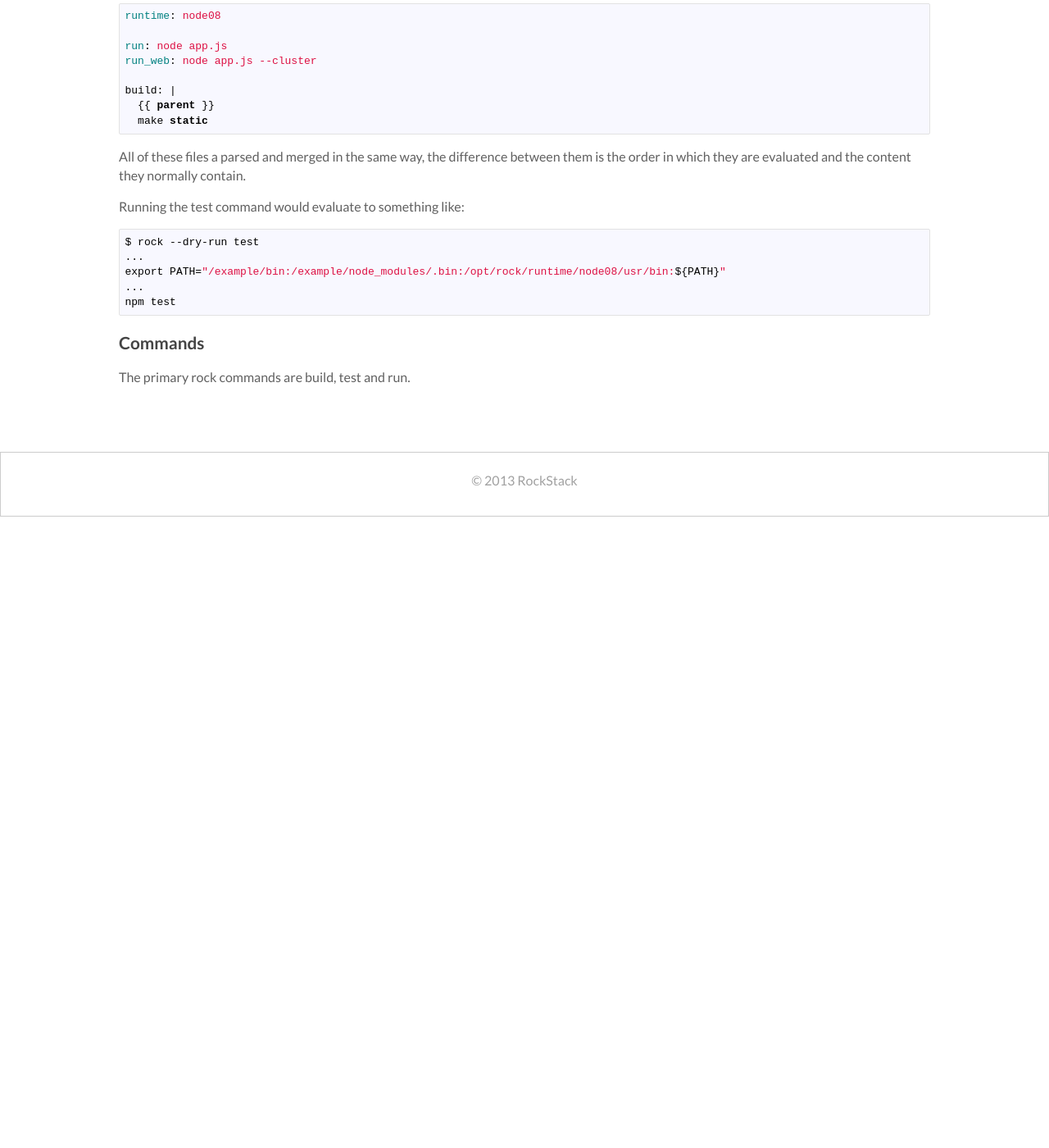
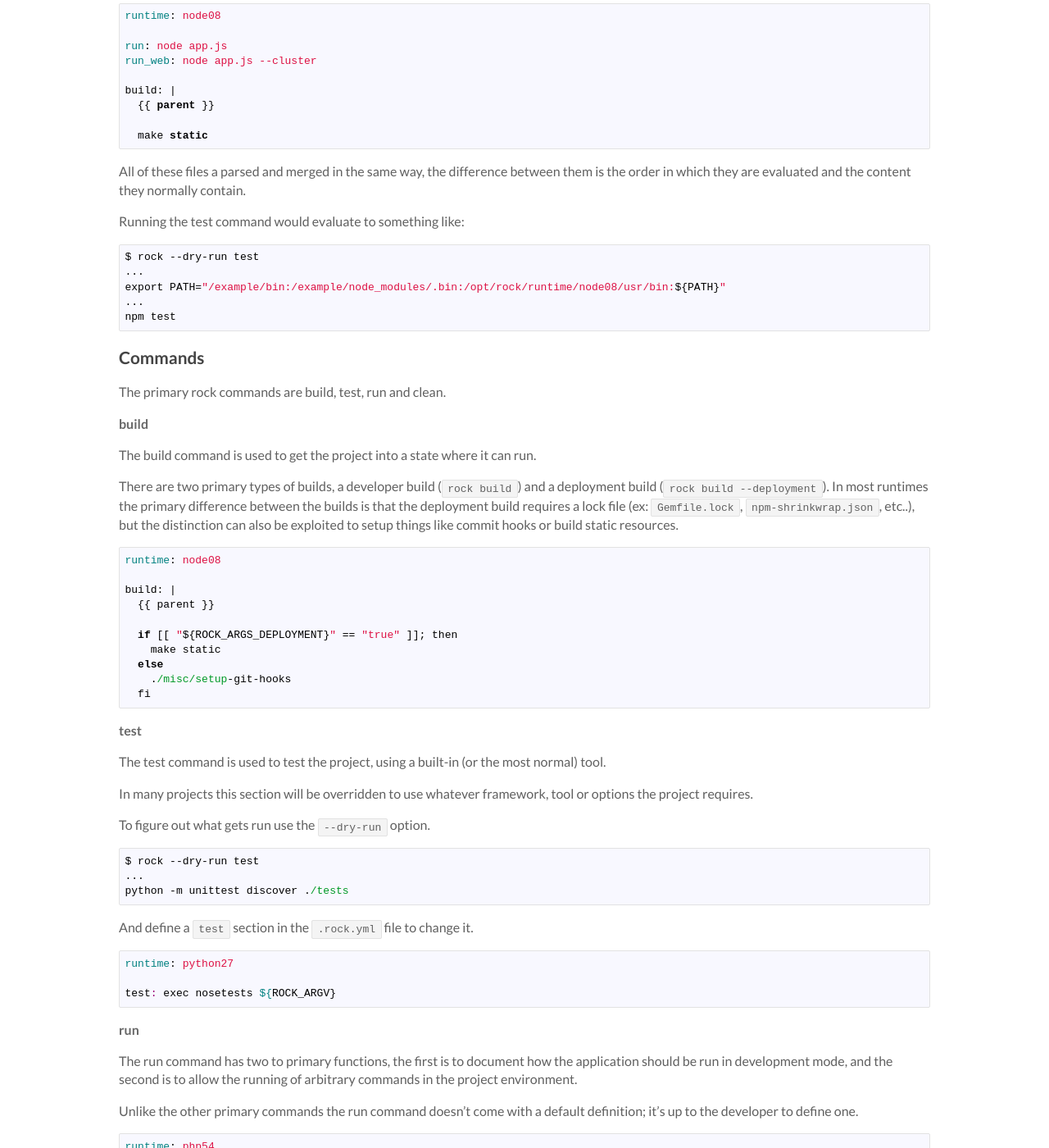
Before and after one commit to silas/rock, a Jekyll site: the page built from docs/rock/index.md, in a window 1280 px wide and 1400 px high, scrolled down 870 px. Shown: the whole window at 82% size. Built offline with Jekyll 4.4.1, drawn with Linux system fonts in a browser that asks for light colours; before the commit the page ends 1500 px from its top, so only the background shows below that; some of the changed text lies outside the part shown.

Commit message:
Publish rough rock docs

```diff
--- a/docs/rock/index.md
+++ b/docs/rock/index.md
@@ -52,6 +52,7 @@ The project configuration file sets the runtime and can extend any of the above.
 
     build: |
       {{ '{{' }} parent }}
+
       make static
 
 All of these files a parsed and merged in the same way, the difference between
@@ -68,4 +69,75 @@ Running the test command would evaluate to something like:
 
 ## Commands
 
-The primary rock commands are build, test and run.
+The primary rock commands are build, test, run and clean.
+
+### build
+
+The build command is used to get the project into a state where it can run.
+
+There are two primary types of builds, a developer build (`rock build`) and a
+deployment build (`rock build --deployment`). In most runtimes the primary
+difference between the builds is that the deployment build requires a lock file
+(ex: `Gemfile.lock`, `npm-shrinkwrap.json`, etc..), but the distinction can
+also be exploited to setup things like commit hooks or build static resources.
+
+    runtime: node08
+
+    build: |
+      {{ '{{' }} parent }}
+
+      if [[ "${ROCK_ARGS_DEPLOYMENT}" == "true" ]]; then
+        make static
+      else
+        ./misc/setup-git-hooks
+      fi
+
+### test
+
+The test command is used to test the project, using a built-in (or the most
+normal) tool.
+
+In many projects this section will be overridden to use whatever framework,
+tool or options the project requires.
+
+To figure out what gets run use the `--dry-run` option.
+
+    $ rock --dry-run test
+    ...
+    python -m unittest discover ./tests
+
+And define a `test` section in the `.rock.yml` file to change it.
+
+    runtime: python27
+
+    test: exec nosetests ${ROCK_ARGV}
+
+### run
+
+The run command has two to primary functions, the first is to document how the
+application should be run in development mode, and the second is to allow the
+running of arbitrary commands in the project environment.
+
+Unlike the other primary commands the run command doesn't come with a default
+definition; it's up to the developer to define one.
+
+    runtime: php54
+
+    run: exec php -S "${HOST:-127.0.0.1}:${PORT:-8000}" -t ./public
+
+Also unlike the other commands, you can't pass arguments to the run command.
+Instead if the run command is called with arguments rock assumes your running a
+command in the project environment.
+
+    $ rock run php --version
+
+### clean
+
+The clean command simply removes the files created by the build command.
+
+    runtime: ruby19
+
+    clean: |
+      {{ '{{' }} parent }}
+
+      rm -fr ./tmp/*
```
Also changed, not shown: docs/index.md (+4 -0 lines).
